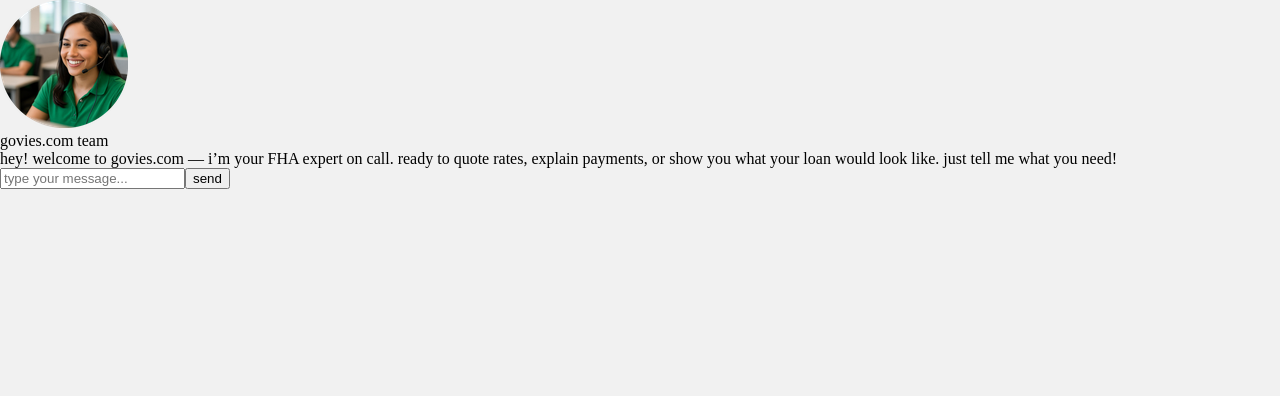
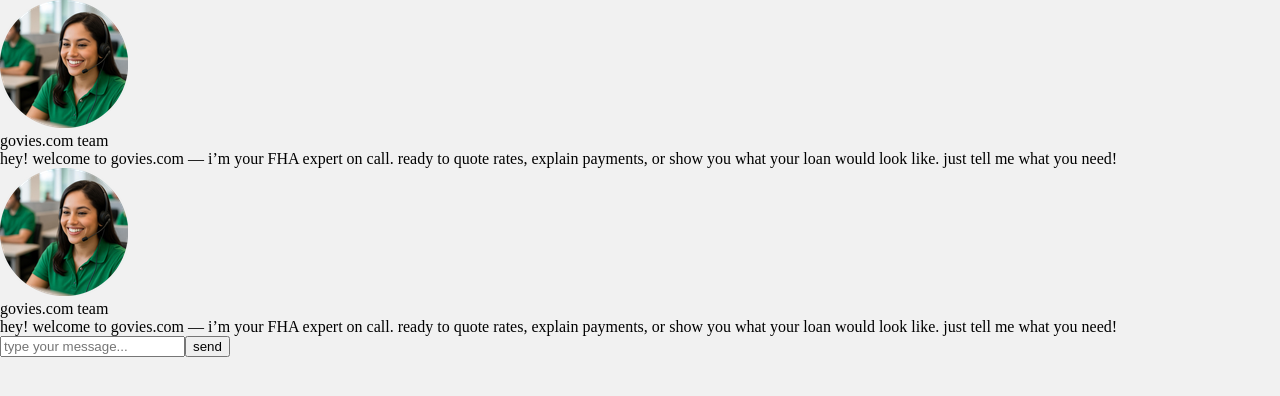
Before and after one commit to farrisajohn-cmd/08062025, a React (Create React App) app: page / in a window 1280 px wide. Shown: the top 396 px of the page. Built offline with nearby package versions, Linux system fonts and the light colour scheme.

Commit message:
Update ChatBox.jsx

```diff
--- a/src/ChatBox.jsx
+++ b/src/ChatBox.jsx
@@ -1,17 +1,27 @@
-import React, { useState, useEffect, useRef } from 'react';
+import React, { useState, useEffect } from 'react';
 import './ChatBox.css';
 
 const ChatBox = () => {
-  const [messages, setMessages] = useState([
-    {
-      sender: 'assistant',
-      text: "hey! welcome to govies.com — i’m your FHA expert on call. ready to quote rates, explain payments, or show you what your loan would look like. just tell me what you need!"
-    }
-  ]);
+  const [messages, setMessages] = useState([]);
   const [input, setInput] = useState('');
   const [isTyping, setIsTyping] = useState(false);
-  const [currentReply, setCurrentReply] = useState('');
-  const replyIntervalRef = useRef(null);
+  const [initialGreeting, setInitialGreeting] = useState(false);
+
+  const delay = (ms) => new Promise((res) => setTimeout(res, ms));
+
+  useEffect(() => {
+    if (!initialGreeting) {
+      setInitialGreeting(true);
+      simulateAssistantMessage("hey! welcome to govies.com — i’m your FHA expert on call. ready to quote rates, explain payments, or show you what your loan would look like. just tell me what you need!");
+    }
+  }, [initialGreeting]);
+
+  const simulateAssistantMessage = async (text) => {
+    setIsTyping(true);
+    await delay(3000); // min 3s delay
+    setMessages(prev => [...prev, { sender: 'assistant', text }]);
+    setIsTyping(false);
+  };
 
   const sendMessage = async () => {
     if (!input.trim()) return;
@@ -29,29 +39,15 @@ const ChatBox = () => {
       });
 
       const data = await res.json();
-      const fullReply = data.response || '⚠️ assistant failed to respond.';
-
-      // simulate realistic typing animation
-      let index = 0;
-      setCurrentReply('');
-      const delayStart = Date.now();
-
-      replyIntervalRef.current = setInterval(() => {
-        const now = Date.now();
-        if (now - delayStart >= 3000) {
-          setCurrentReply(fullReply.slice(0, index));
-          index++;
-          if (index > fullReply.length) {
-            clearInterval(replyIntervalRef.current);
-            setMessages(prev => [...prev, { sender: 'assistant', text: fullReply }]);
-            setCurrentReply('');
-            setIsTyping(false);
-          }
-        }
-      }, 15);
-
+      await delay(3000); // min 3s delay
+      const assistantMessage = { sender: 'assistant', text: data.response };
+      setMessages(prev => [...prev, assistantMessage]);
     } catch (err) {
-      setMessages(prev => [...prev, { sender: 'assistant', text: '⚠️ something went wrong. try again!' }]);
+      setMessages(prev => [...prev, {
+        sender: 'assistant',
+        text: '⚠️ something went wrong. try again!'
+      }]);
+    } finally {
       setIsTyping(false);
     }
   };
@@ -60,58 +56,50 @@ const ChatBox = () => {
     if (e.key === 'Enter') sendMessage();
   };
 
+  const renderMessage = (msg, index) => {
+    const isUser = msg.sender === 'user';
+    const className = isUser ? 'user-message' : 'assistant-message';
+
     return (
-    <div className="chat-widget-container">
-      <div className="chat-box">
-        <div className="chat-messages">
-          {messages.map((msg, i) => (
-            <div key={i} className={`chat-bubble ${msg.sender}`}>
-              {msg.sender === 'assistant' && (
-                <img src="/govies-avatar.png" alt="govies.com team" className="chat-avatar" />
+      <div key={index} className={`message-row ${isUser ? 'user' : 'assistant'}`}>
+        {!isUser && (
+          <img src="/govies-avatar.png" alt="govies avatar" className="avatar" />
         )}
-              <div className="chat-content">
-                <span className="chat-sender">
-                  {msg.sender === 'assistant' ? 'govies.com team' : 'you'}
-                </span>
-                <div className="chat-text">{msg.text}</div>
+        <div className={`message-bubble ${className}`}>
+          {!isUser && <div className="sender-name">govies.com team</div>}
+          <div className="message-text">{msg.text}</div>
         </div>
       </div>
-          ))}
+    );
+  };
 
-          {currentReply && (
-            <div className="chat-bubble assistant">
-              <img src="/govies-avatar.png" alt="govies.com team" className="chat-avatar" />
-              <div className="chat-content">
-                <span className="chat-sender">govies.com team</span>
-                <div className="chat-text">{currentReply}</div>
-              </div>
-            </div>
-          )}
-
-          {isTyping && !currentReply && (
-            <div className="chat-bubble assistant">
-              <img src="/govies-avatar.png" alt="govies.com team" className="chat-avatar" />
-              <div className="chat-content typing">
-                <span className="chat-sender">govies.com team</span>
+  return (
+    <div className="chat-container">
+      <div className="message-container">
+        {messages.map(renderMessage)}
+        {isTyping && (
+          <div className="message-row assistant">
+            <img src="/govies-avatar.png" alt="govies avatar" className="avatar" />
+            <div className="message-bubble assistant-message">
+              <div className="sender-name">govies.com team</div>
               <div className="typing-dots">
-                  <span></span><span></span><span></span>
+                <span className="dot"></span>
+                <span className="dot"></span>
+                <span className="dot"></span>
               </div>
             </div>
           </div>
         )}
       </div>
-
-        <div className="chat-input-area">
+      <div className="input-row">
         <input
           type="text"
           value={input}
-            onChange={e => setInput(e.target.value)}
+          onChange={(e) => setInput(e.target.value)}
           onKeyDown={handleKeyPress}
           placeholder="type your message..."
-            className="chat-input"
         />
-          <button onClick={sendMessage} className="chat-send-btn">send</button>
-        </div>
+        <button onClick={sendMessage}>send</button>
       </div>
     </div>
   );
```
Lines whose indentation alone changed are shown as unchanged.
